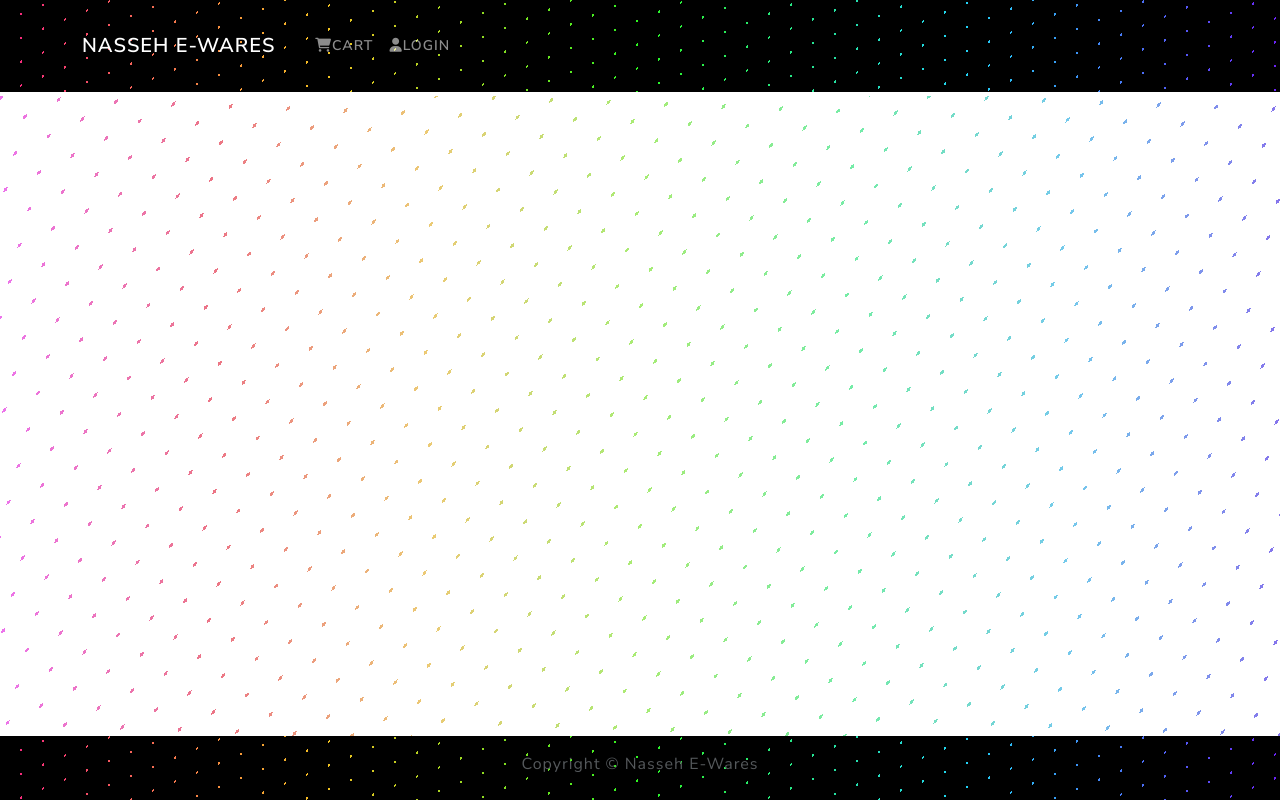
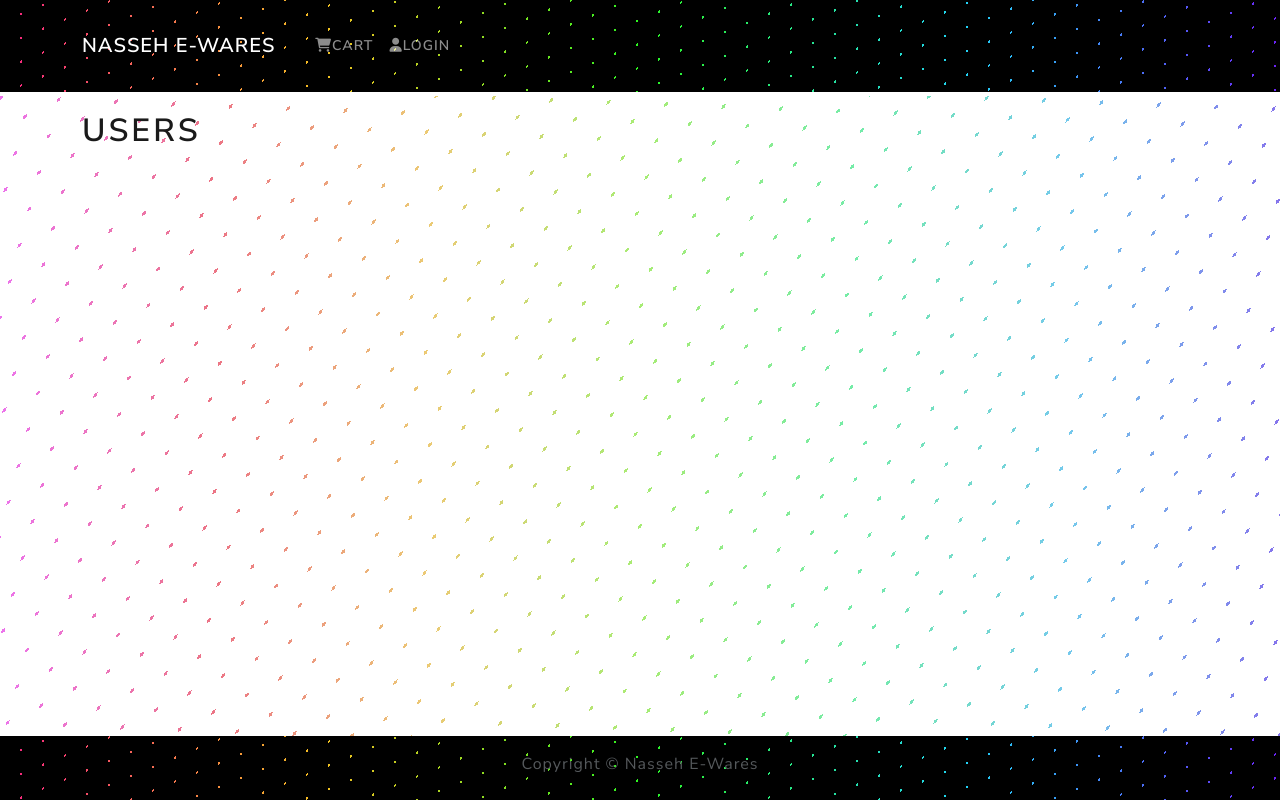
Before and after one commit to Manasseh-Kinyua/e-ware, a React (Create React App) app in the folder frontend/: page /userlist in a window 1280 px wide. Shown: the top 800 px of the page. Built offline with nearby package versions, Linux system fonts and the light colour scheme.

Commit message:
Frontend: add admin user to navbar

```diff
--- a/frontend/src/App.js
+++ b/frontend/src/App.js
@@ -13,6 +13,7 @@ import ShippingScreen from './screens/ShippingScreen';
 import PaymentScreen from './screens/PaymentScreen';
 import PlaceOrderScreen from './screens/PlaceOrderScreen';
 import OrderScreen from './screens/OrderScreen';
+import UserListScreen from './screens/UserListScreen';
 
 function App() {
   return (
@@ -33,6 +34,7 @@ function App() {
             <Route path='/payment' element={ <PaymentScreen /> } />
             <Route path='/placeorder' element={ <PlaceOrderScreen /> } />
             <Route path='/order/:id' element={ <OrderScreen /> } />
+            <Route path='/userlist' element={ <UserListScreen /> } />
           </Routes>
         </Container>
       </main>
--- a/frontend/src/components/Header.js
+++ b/frontend/src/components/Header.js
@@ -54,6 +54,25 @@ function Header() {
                             </LinkContainer>
                         )}
 
+                        {userInfo && userInfo.isAdmin && (
+                            <NavDropdown
+                                title='ADMIN'
+                                id='username'>
+                                    <LinkContainer
+                                        to='/userlist'>
+                                            <NavDropdown.Item>Users</NavDropdown.Item>
+                                    </LinkContainer>
+                                    <LinkContainer
+                                        to='/productlist'>
+                                            <NavDropdown.Item>Products</NavDropdown.Item>
+                                    </LinkContainer>
+                                    <LinkContainer
+                                        to='/orders'>
+                                            <NavDropdown.Item>Orders</NavDropdown.Item>
+                                    </LinkContainer>
+                            </NavDropdown>
+                        )}
+
                         {/* <Nav.Link href="#" disabled>
                         Link
                         </Nav.Link> */}
--- /dev/null
+++ b/frontend/src/screens/UserListScreen.js
@@ -0,0 +1,11 @@
+import React from 'react'
+
+function UserListScreen() {
+  return (
+    <div>
+      <h1>Users</h1>
+    </div>
+  )
+}
+
+export default UserListScreen
```
